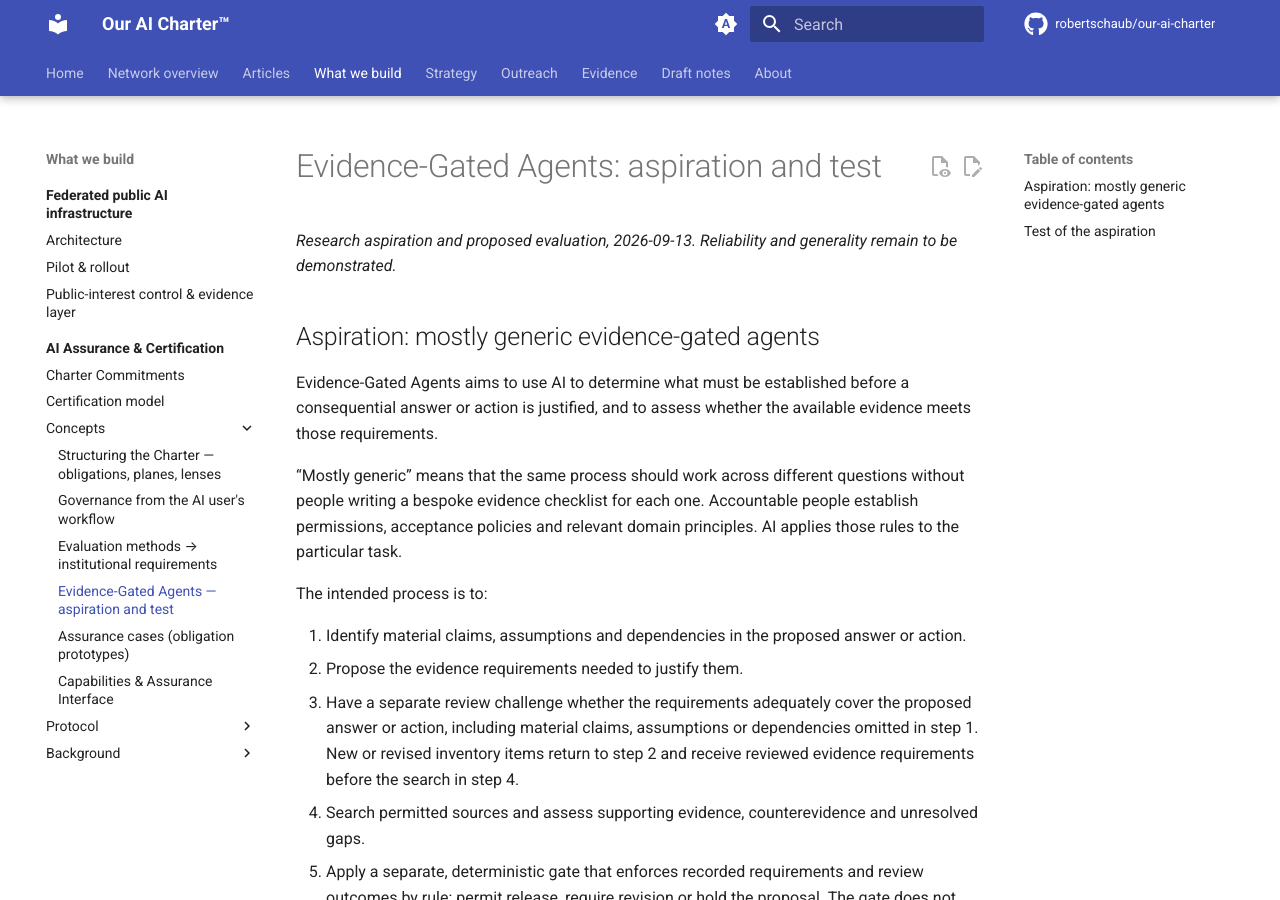
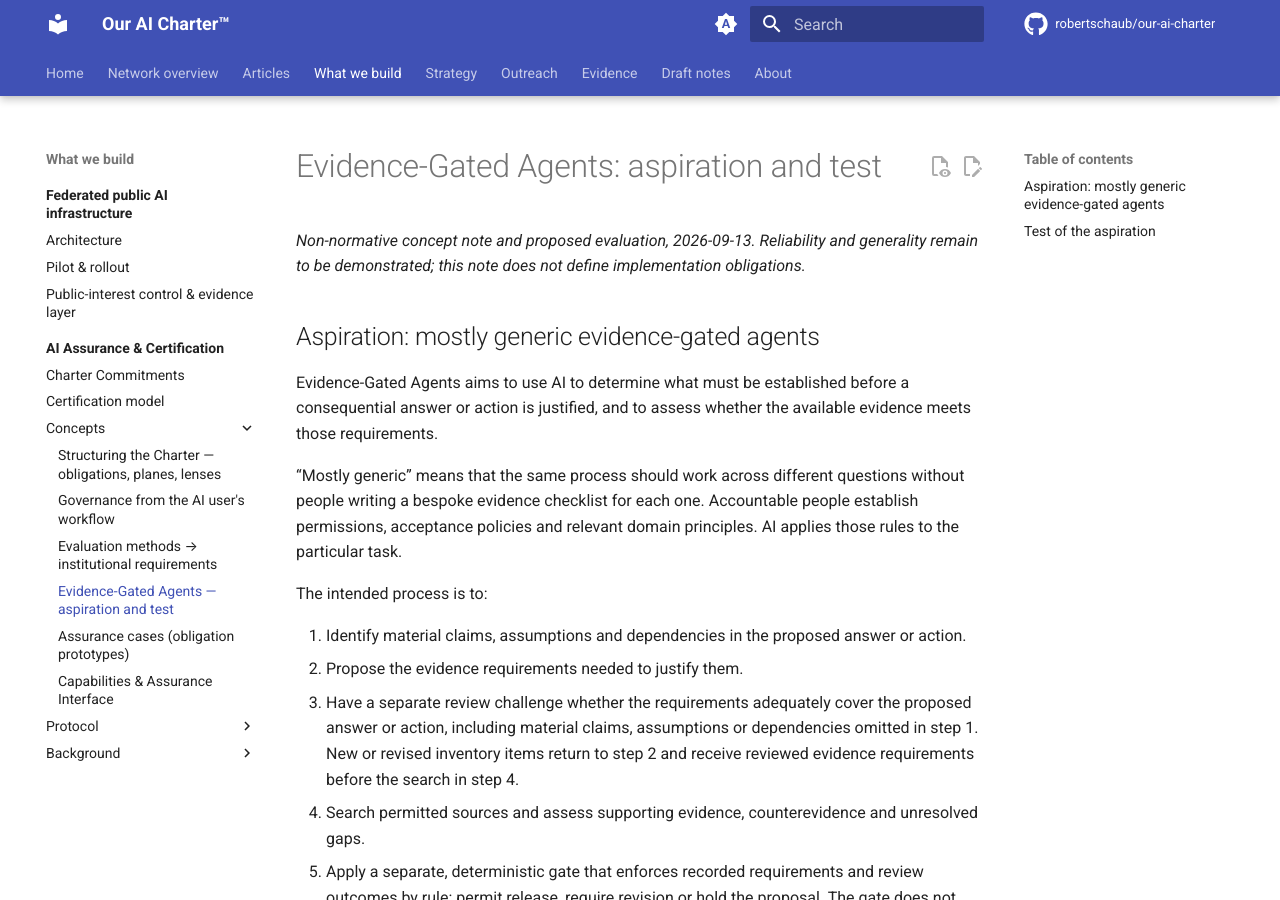
Before and after one commit to robertschaub/our-ai-charter, an MkDocs documentation site: the page built from docs/Assurance/Concepts/evidence-gated-agents.md, in a window 1280 px wide and 900 px high. Built offline with MkDocs 1.6.1 and Material for MkDocs 9.7.7, drawn with Linux system fonts in a browser that asks for light colours; plug-ins that fetch from the network failed and are left out; comment, search, counter and statistics services are not loaded; some of the changed text lies outside the part shown.

Commit message:
docs(ega): clarify concept note authority
DOC-GUARD: amend the existing concept note for public readers; distinguish research intent from implementation obligations and link existing authorities. Reconciled README and changelog; no additional page. Validation: mkdocs build --strict passed.

```diff
--- a/docs/Assurance/Concepts/evidence-gated-agents.md
+++ b/docs/Assurance/Concepts/evidence-gated-agents.md
@@ -1,6 +1,6 @@
 # Evidence-Gated Agents: aspiration and test
 
-*Research aspiration and proposed evaluation, 2026-09-13. Reliability and generality remain to be demonstrated.*
+*Non-normative concept note and proposed evaluation, 2026-09-13. Reliability and generality remain to be demonstrated; this note does not define implementation obligations.*
 
 ## Aspiration: mostly generic evidence-gated agents
 
@@ -45,4 +45,4 @@
 
 Claims of generality must remain limited to the task families, domains and conditions actually tested.
 
-The [user-workflow governance model](user-workflow-governance.md) describes the surrounding authority, evidence and action controls. The [runtime gates proof-of-concept specification](../../wip/runtime-gates-poc-spec.md) defines the bounded implementation work separately from this research aspiration.
+The [Charter Commitments](../Framework/charter-commitments.md) state the governing principles and obligations. The [user-workflow governance model](user-workflow-governance.md) describes the surrounding authority, evidence and action controls. The [runtime gates proof-of-concept specification](../../wip/runtime-gates-poc-spec.md) defines the bounded runtime work on which this research builds.
```
Also changed, not shown: CHANGELOG.md (+2 -0 lines), README.md (+1 -1 lines).
